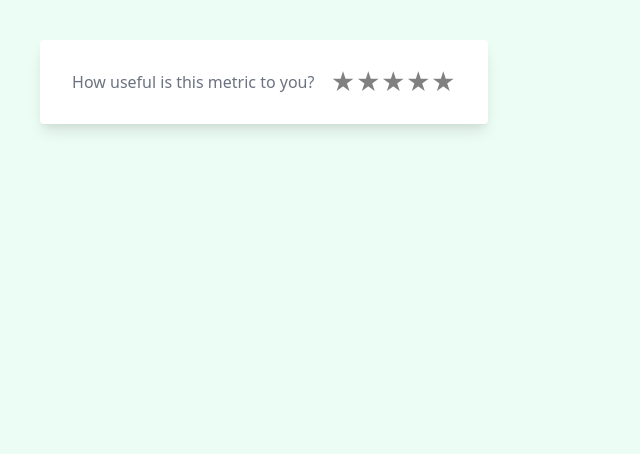
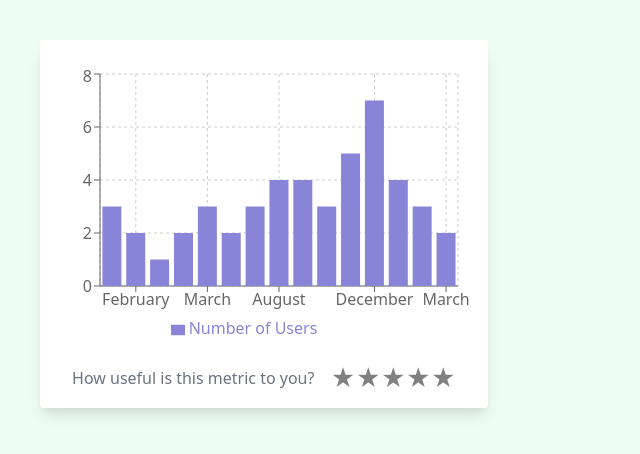
Before and after one commit to d11r/bsc-thesis, a React (Create React App) app: page / in a window 1280 px wide. Shown: the top 454 px of the page, without its empty margins (0-640 px from the left). Built offline with nearby package versions, Linux system fonts and the light colour scheme.

Commit message:
fix: initial styling of chart bar

```diff
--- a/src/components/Card.js
+++ b/src/components/Card.js
@@ -1,7 +1,5 @@
 export default function Card({children}) {
   return (
-    <div className="max-w-md rounded overflow-hidden shadow-lg bg-white py-6">
-      {children}
-    </div>
+    <div className="max-w-md rounded shadow-lg bg-white py-6">{children}</div>
   )
 }
--- a/src/components/Metric.js
+++ b/src/components/Metric.js
@@ -37,7 +37,7 @@ export default function Metric({kpi}) {
   switch (kpi) {
     case metrics.newAccountsPerMonth:
       return (
-        <div className="w-full">
+        <div className="w-full h-80 flex flex-col">
           <ResponsiveContainer>
             <BarChart
               data={newAccountsPerMonth.data}
```
